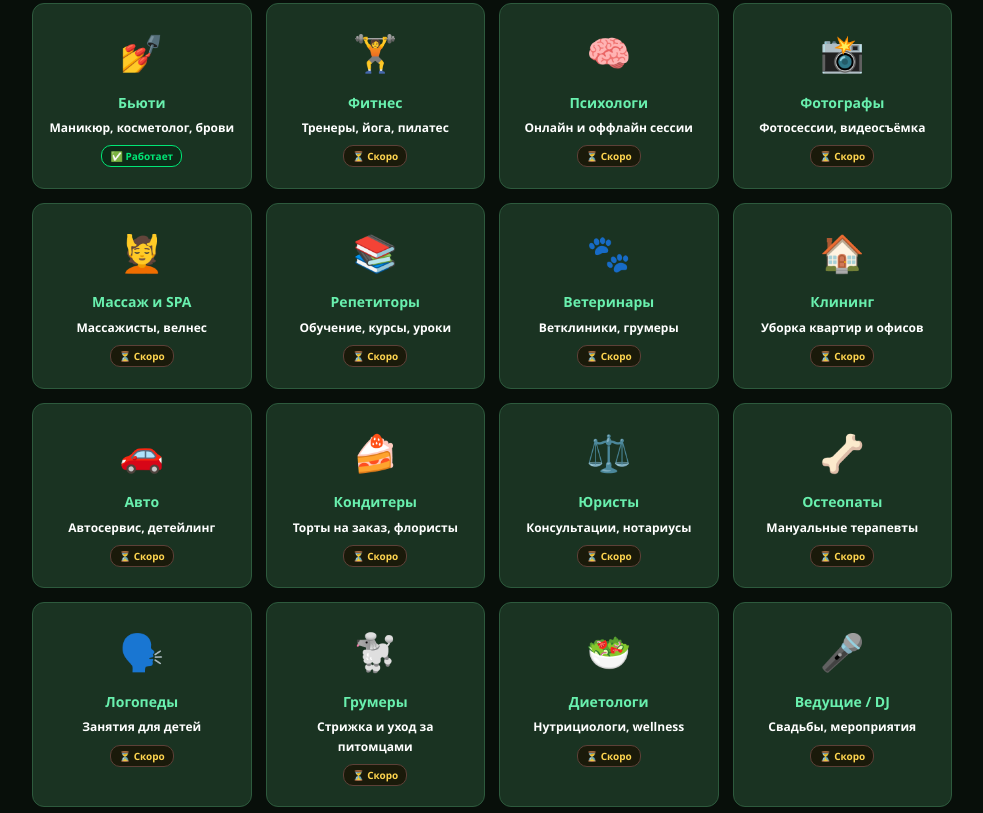
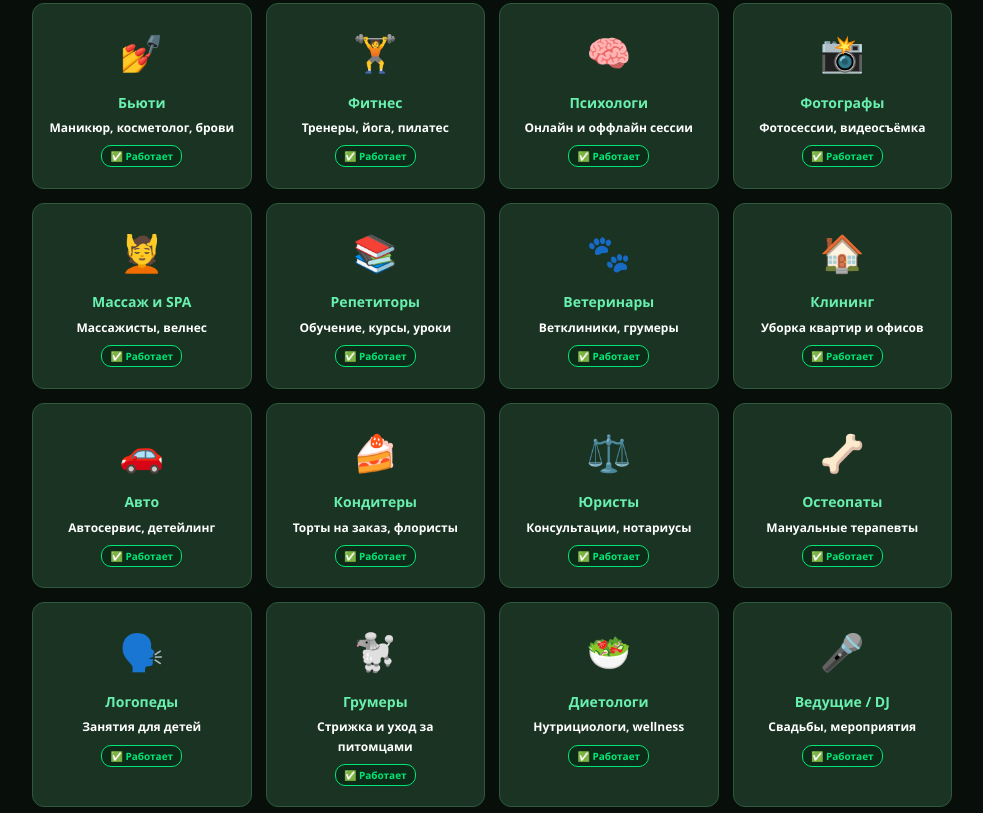
Before and after one commit to vipolga1993/tg-beauty, a plain HTML site: page tg-app/platform.html in a window 1280 px wide. Shown: the part 2327-3140 px from the top of the page, without its empty margins (148-1131 px from the left). Drawn offline with Linux system fonts and the light colour scheme.

Commit message:
fix: all niches show 'Работает' badge on platform landing
Co-Authored-By: Claude Sonnet 4.6 <noreply@anthropic.com>

```diff
--- a/tg-app/platform.html
+++ b/tg-app/platform.html
@@ -419,91 +419,91 @@
           <div class="niche-icon">🏋️</div>
           <div class="niche-name">Фитнес</div>
           <div class="niche-sub">Тренеры, йога, пилатес</div>
-          <div class="niche-soon">⏳ Скоро</div>
+          <div class="niche-badge">✅ Работает</div>
         </div>
         <div class="niche-card">
           <div class="niche-icon">🧠</div>
           <div class="niche-name">Психологи</div>
           <div class="niche-sub">Онлайн и оффлайн сессии</div>
-          <div class="niche-soon">⏳ Скоро</div>
+          <div class="niche-badge">✅ Работает</div>
         </div>
         <div class="niche-card">
           <div class="niche-icon">📸</div>
           <div class="niche-name">Фотографы</div>
           <div class="niche-sub">Фотосессии, видеосъёмка</div>
-          <div class="niche-soon">⏳ Скоро</div>
+          <div class="niche-badge">✅ Работает</div>
         </div>
         <div class="niche-card">
           <div class="niche-icon">💆</div>
           <div class="niche-name">Массаж и SPA</div>
           <div class="niche-sub">Массажисты, велнес</div>
-          <div class="niche-soon">⏳ Скоро</div>
+          <div class="niche-badge">✅ Работает</div>
         </div>
         <div class="niche-card">
           <div class="niche-icon">📚</div>
           <div class="niche-name">Репетиторы</div>
           <div class="niche-sub">Обучение, курсы, уроки</div>
-          <div class="niche-soon">⏳ Скоро</div>
+          <div class="niche-badge">✅ Работает</div>
         </div>
         <div class="niche-card">
           <div class="niche-icon">🐾</div>
           <div class="niche-name">Ветеринары</div>
           <div class="niche-sub">Ветклиники, грумеры</div>
-          <div class="niche-soon">⏳ Скоро</div>
+          <div class="niche-badge">✅ Работает</div>
         </div>
         <div class="niche-card">
           <div class="niche-icon">🏠</div>
           <div class="niche-name">Клининг</div>
           <div class="niche-sub">Уборка квартир и офисов</div>
-          <div class="niche-soon">⏳ Скоро</div>
+          <div class="niche-badge">✅ Работает</div>
         </div>
         <div class="niche-card">
           <div class="niche-icon">🚗</div>
           <div class="niche-name">Авто</div>
           <div class="niche-sub">Автосервис, детейлинг</div>
-          <div class="niche-soon">⏳ Скоро</div>
+          <div class="niche-badge">✅ Работает</div>
         </div>
         <div class="niche-card">
           <div class="niche-icon">🍰</div>
           <div class="niche-name">Кондитеры</div>
           <div class="niche-sub">Торты на заказ, флористы</div>
-          <div class="niche-soon">⏳ Скоро</div>
+          <div class="niche-badge">✅ Работает</div>
         </div>
         <div class="niche-card">
           <div class="niche-icon">⚖️</div>
           <div class="niche-name">Юристы</div>
           <div class="niche-sub">Консультации, нотариусы</div>
-          <div class="niche-soon">⏳ Скоро</div>
+          <div class="niche-badge">✅ Работает</div>
         </div>
         <div class="niche-card">
           <div class="niche-icon">🦴</div>
           <div class="niche-name">Остеопаты</div>
           <div class="niche-sub">Мануальные терапевты</div>
-          <div class="niche-soon">⏳ Скоро</div>
+          <div class="niche-badge">✅ Работает</div>
         </div>
         <div class="niche-card">
           <div class="niche-icon">🗣️</div>
           <div class="niche-name">Логопеды</div>
           <div class="niche-sub">Занятия для детей</div>
-          <div class="niche-soon">⏳ Скоро</div>
+          <div class="niche-badge">✅ Работает</div>
         </div>
         <div class="niche-card">
           <div class="niche-icon">🐩</div>
           <div class="niche-name">Грумеры</div>
           <div class="niche-sub">Стрижка и уход за питомцами</div>
-          <div class="niche-soon">⏳ Скоро</div>
+          <div class="niche-badge">✅ Работает</div>
         </div>
         <div class="niche-card">
           <div class="niche-icon">🥗</div>
           <div class="niche-name">Диетологи</div>
           <div class="niche-sub">Нутрициологи, wellness</div>
-          <div class="niche-soon">⏳ Скоро</div>
+          <div class="niche-badge">✅ Работает</div>
         </div>
         <div class="niche-card">
           <div class="niche-icon">🎤</div>
           <div class="niche-name">Ведущие / DJ</div>
           <div class="niche-sub">Свадьбы, мероприятия</div>
-          <div class="niche-soon">⏳ Скоро</div>
+          <div class="niche-badge">✅ Работает</div>
         </div>
       </div>
     </div>
```
